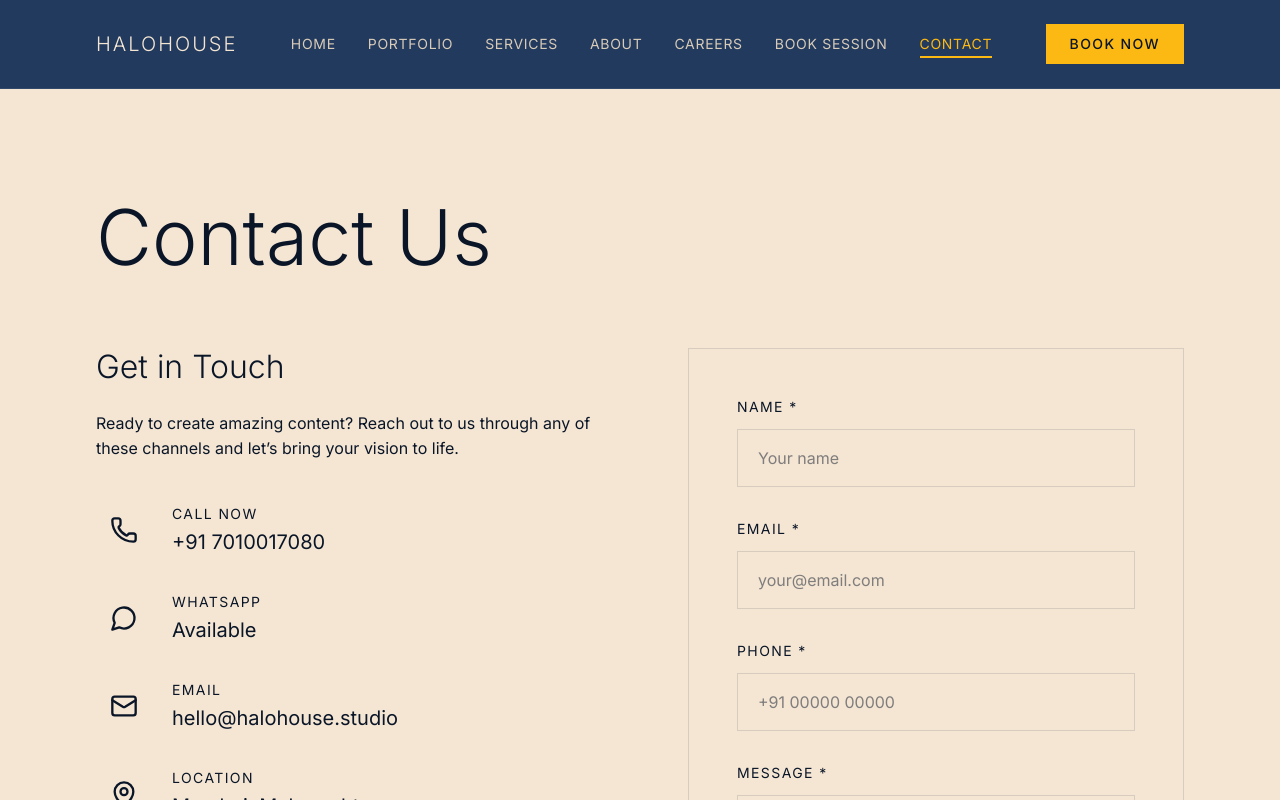
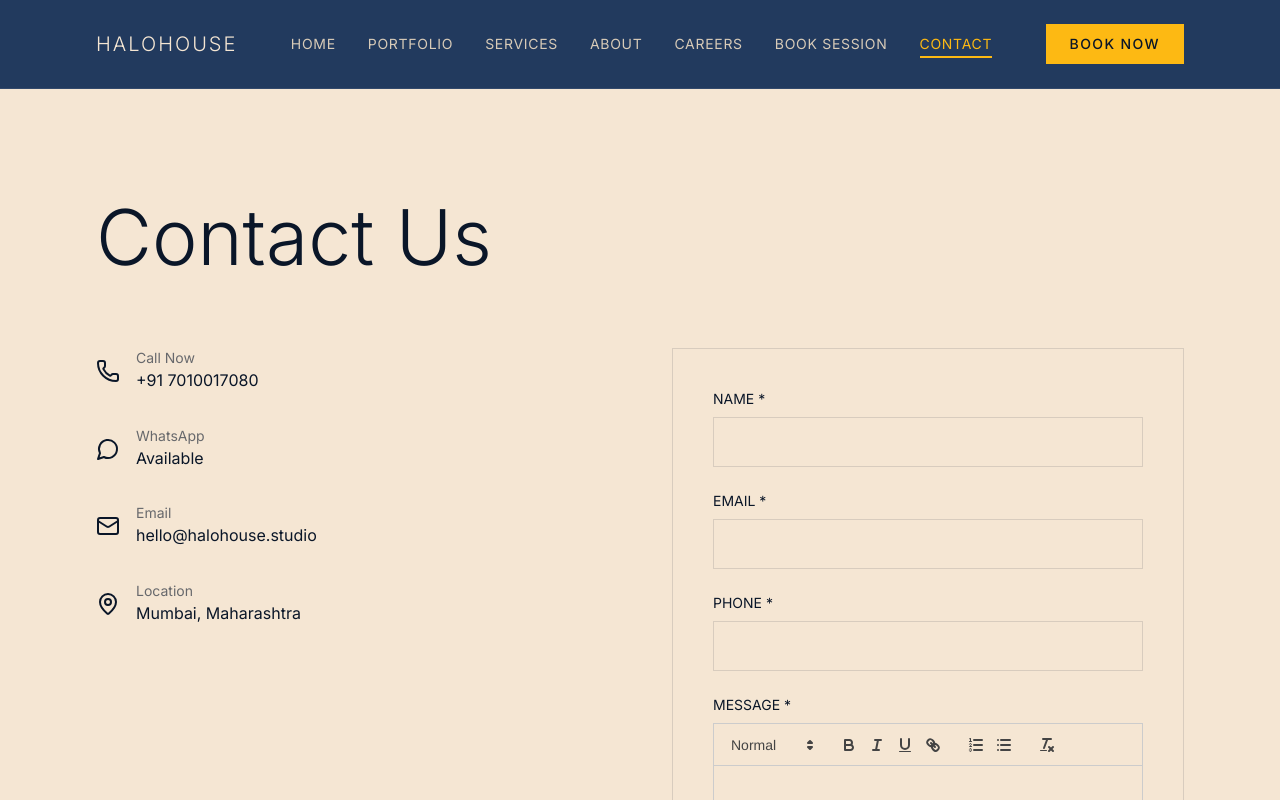
Before and after one commit to wnr-group/halohouse, a React (Vite) app: page /contact in a window 1280 px wide. Shown: the top 800 px of the page. Built offline with nearby package versions, Linux system fonts and the light colour scheme.

Commit message:
Worked on Contact page connected with Supabase and displayed contact info in admin UI

```diff
--- a/App.tsx
+++ b/App.tsx
@@ -21,6 +21,8 @@ import AdminDashboard from "./src/admin/AdminDashboard";
 import AdminBookings from "./src/admin/AdminBookings";
 import AdminApplications from "./src/admin/AdminApplications";
 import AdminJobsList from "./src/admin/AdminJobsList";
+import AdminContactMessages from "./src/admin/AdminContactMessages";
+
 import EditJob from "./src/admin/EditJob";
 /* ---------------- ERROR BOUNDARY ---------------- */
 
@@ -98,6 +100,7 @@ function AppContent() {
     <Route path="jobs/:id/edit" element={<EditJob />} />
     <Route path="bookings" element={<AdminBookings />} />
     <Route path="applications" element={<AdminApplications />} />
+    <Route path="contact-messages" element={<AdminContactMessages />} />
 
   </Route>
 
--- /dev/null
+++ b/src/admin/AdminContactMessages.tsx
@@ -0,0 +1,67 @@
+import { useEffect, useState } from "react";
+import { supabase } from "../lib/supabase";
+
+const AdminContactMessages = () => {
+  const [messages, setMessages] = useState<any[]>([]);
+  const [loading, setLoading] = useState(true);
+
+  useEffect(() => {
+    const fetchMessages = async () => {
+      const { data, error } = await supabase
+        .from("contact_messages")
+        .select("*")
+        .order("created_at", { ascending: false });
+
+      if (error) {
+        console.error("Error fetching contact messages:", error);
+      } else {
+        setMessages(data || []);
+      }
+
+      setLoading(false);
+    };
+
+    fetchMessages();
+  }, []);
+
+  if (loading) {
+    return <p className="p-8">Loading contact messages...</p>;
+  }
+
+  return (
+    <div className="p-8">
+      <h1 className="text-3xl font-bold mb-6">Contact Messages</h1>
+
+      {messages.length === 0 && (
+        <p className="text-muted-foreground">No messages yet.</p>
+      )}
+
+      <div className="space-y-6">
+        {messages.map((msg) => (
+          <div
+            key={msg.id}
+            className="border border-border p-6 bg-background"
+          >
+            <p><strong>Name:</strong> {msg.name}</p>
+            <p><strong>Email:</strong> {msg.email}</p>
+            <p><strong>Phone:</strong> {msg.phone}</p>
+
+            <div className="mt-3">
+              <strong>Message:</strong>
+              <div
+                className="prose mt-2"
+                dangerouslySetInnerHTML={{ __html: msg.message }}
+              />
+            </div>
+
+            <p className="text-sm opacity-60 mt-4">
+              {new Date(msg.created_at).toLocaleString()}
+            </p>
+          </div>
+        ))}
+      </div>
+    </div>
+  );
+};
+
+export default AdminContactMessages;
--- a/src/admin/AdminDashboard.tsx
+++ b/src/admin/AdminDashboard.tsx
@@ -21,6 +21,9 @@ const AdminDashboard = () => {
         <Link to="/admin/applications" className="block underline">
           ➜ View Job Applications
         </Link>
+        <Link to="/admin/contact-messages" className="block underline">
+          ➜ View Contact Messages
+        </Link>
       </div>
     </div>
   );
--- a/src/pages/ContactPage.tsx
+++ b/src/pages/ContactPage.tsx
@@ -1,15 +1,133 @@
 import { motion } from "motion/react";
-import { Phone, MessageCircle, Mail, MapPin, ArrowRight } from "lucide-react";
+import { Phone, MessageCircle, Mail, MapPin } from "lucide-react";
+import { useState } from "react";
+import { supabase } from "../lib/supabase";
+import ReactQuill from "react-quill";
+import "react-quill/dist/quill.snow.css";
 
 export function ContactPage() {
+  const [formData, setFormData] = useState({
+    name: "",
+    email: "",
+    phone: "",
+    message: "",
+  });
+
+  const [loading, setLoading] = useState(false);
+  const [success, setSuccess] = useState("");
+  const [error, setError] = useState("");
+  const [phoneError, setPhoneError] = useState("");
+
+  const emailRegex = /^[^\s@]+@[^\s@]+\.[^\s@]+$/;
+
+  /* ---------------- HELPERS ---------------- */
+
+  const stripHtml = (html: string) => {
+    const div = document.createElement("div");
+    div.innerHTML = html;
+    return div.textContent || div.innerText || "";
+  };
+
+  /* ---------------- INPUT CHANGE ---------------- */
+
+  const handleChange = (
+    e: React.ChangeEvent<HTMLInputElement | HTMLTextAreaElement>
+  ) => {
+    const { name, value } = e.target;
+
+    setFormData((prev) => ({ ...prev, [name]: value }));
+
+    // 🔥 Live phone validation
+    if (name === "phone") {
+      const normalized = value.replace(/\D/g, "");
+
+      if (normalized.length > 0 && normalized.length < 10) {
+        setPhoneError("Phone number must be 10 digits");
+      } else if (
+        normalized.length === 10 &&
+        !/^[6-9]/.test(normalized)
+      ) {
+        setPhoneError("Phone number must start with 6–9");
+      } else {
+        setPhoneError("");
+      }
+    }
+  };
+
+  /* ---------------- SUBMIT ---------------- */
+
+  const handleSubmit = async (e: React.FormEvent) => {
+    e.preventDefault();
+
+    setError("");
+    setSuccess("");
+
+    const plainMessage = stripHtml(formData.message).trim();
+    const normalizedPhone = formData.phone.replace(/\D/g, "");
+
+    // Required fields
+    if (
+      !formData.name.trim() ||
+      !formData.email.trim() ||
+      !normalizedPhone ||
+      !plainMessage
+    ) {
+      setError("All fields are required");
+      return;
+    }
+
+    // Email validation
+    if (!emailRegex.test(formData.email)) {
+      setError("Please enter a valid email address");
+      return;
+    }
+
+    // Phone validation (final guard)
+    if (
+      normalizedPhone.length !== 10 ||
+      !/^[6-9]/.test(normalizedPhone)
+    ) {
+      setError("Please enter a valid 10-digit phone number");
+      return;
+    }
+
+    // Block submit if live error exists
+    if (phoneError) {
+      setError(phoneError);
+      return;
+    }
+
+    setLoading(true);
+
+    const { error } = await supabase
+      .from("contact_messages")
+      .insert([
+        {
+          name: formData.name.trim(),
+          email: formData.email.trim(),
+          phone: normalizedPhone,
+          message: formData.message,
+        },
+      ]);
+
+    if (error) {
+      console.error(error);
+      setError("Failed to send message. Please try again.");
+    } else {
+      setSuccess("Message sent successfully!");
+      setFormData({ name: "", email: "", phone: "", message: "" });
+    }
+
+    setLoading(false);
+  };
+
+  /* ---------------- UI ---------------- */
+
   return (
     <div className="min-h-screen pb-20 bg-background text-foreground">
-
-      {/* CONTACT SECTION */}
       <section className="py-32 px-8 md:px-16 lg:px-24">
         <div className="max-w-[1400px] mx-auto">
 
-          {/* Header */}
           <motion.div
             initial={{ opacity: 0, y: 40 }}
             animate={{ opacity: 1, y: 0 }}
@@ -19,130 +137,83 @@ export function ContactPage() {
             <h1>Contact Us</h1>
           </motion.div>
 
-          <div className="grid grid-cols-1 lg:grid-cols-2 gap-16 lg:gap-24">
+          <div className="grid grid-cols-1 lg:grid-cols-2 gap-16">
 
-            {/* CONTACT INFO */}
-            <motion.div
-              initial={{ opacity: 0, x: -50 }}
-              animate={{ opacity: 1, x: 0 }}
-              transition={{ duration: 0.8, delay: 0.1 }}
-              className="space-y-10"
-            >
-              <div>
-                <h3 className="mb-6">Get in Touch</h3>
-                <p className="text-foreground/70 max-w-lg">
-                  Ready to create amazing content? Reach out to us through any of these channels and let’s bring your vision to life.
-                </p>
-              </div>
+            {/* INFO */}
+            <div className="space-y-8">
+              <ContactItem icon={Phone} label="Call Now" value="+91 7010017080" href="tel:+917010017080" />
+              <ContactItem icon={MessageCircle} label="WhatsApp" value="Available" href="https://wa.me/917010017080" />
+              <ContactItem icon={Mail} label="Email" value="hello@halohouse.studio" />
+              <ContactItem icon={MapPin} label="Location" value="Mumbai, Maharashtra" />
+            </div>
 
-              <div className="space-y-8">
-                <ContactItem
-                  icon={Phone}
-                  label="Call Now"
-                  value="+91 7010017080"
-                  href="tel:+917010017080"
-                />
+            {/* FORM */}
+            <div className="border p-10">
+              <form onSubmit={handleSubmit} className="space-y-6">
+                <Field label="Name *" name="name" value={formData.name} onChange={handleChange} />
+                <Field label="Email *" name="email" type="email" value={formData.email} onChange={handleChange} />
+                <Field label="Phone *" name="phone" value={formData.phone} onChange={handleChange} />
 
-                <ContactItem
-                  icon={MessageCircle}
-                  label="WhatsApp"
-                  value="Available"
-                  href="https://wa.me/917010017080"
-                />
-
-                <ContactItem
-                  icon={Mail}
-                  label="Email"
-                  value="hello@halohouse.studio" href={undefined}                />
-
-                <ContactItem
-                  icon={MapPin}
-                  label="Location"
-                  value="Mumbai, Maharashtra" href={undefined}                />
-              </div>
-            </motion.div>
-
-            {/* CONTACT FORM (TRANSPARENT) */}
-            <motion.div
-              initial={{ opacity: 0, x: 50 }}
-              animate={{ opacity: 1, x: 0 }}
-              transition={{ duration: 0.8, delay: 0.2 }}
-              className="bg-transparent border border-border p-10 md:p-12"
-            >
-              <form className="space-y-8">
-                <Field label="Name *" placeholder="Your name" />
-                <Field label="Email *" type="email" placeholder="your@email.com" />
-                <Field label="Phone *" placeholder="+91 00000 00000" />
+                {phoneError && (
+                  <p className="text-red-600 text-sm">{phoneError}</p>
+                )}
 
                 <div>
-                  <label className="block text-sm tracking-widest uppercase text-muted-foreground mb-3">
-                    Message *
-                  </label>
-                  <textarea
-                    rows={6}
-                    className="w-full px-5 py-4 border border-border bg-transparent text-foreground focus:border-primary focus:outline-none resize-none"
-                    placeholder="Tell us about your project..."
+                  <label className="block text-sm uppercase mb-2">Message *</label>
+                  <ReactQuill
+                    theme="snow"
+                    value={formData.message}
+                    onChange={(value) =>
+                      setFormData((prev) => ({ ...prev, message: value }))
+                    }
                   />
                 </div>
 
-                {/* BUTTON — unchanged */}
                 <button
                   type="submit"
-                  className="w-full px-10 py-6 bg-[#FDB913] text-[#0A1628] text-sm tracking-widest uppercase hover:bg-[#FDB913]/90 transition-all font-medium"
+                  disabled={loading || !!phoneError}
+                  className="w-full py-4 bg-[#FDB913] text-black font-medium"
                 >
-                  Send Message
+                  {loading ? "Sending..." : "Send Message"}
                 </button>
+
+                {success && <p className="text-green-600">{success}</p>}
+                {error && <p className="text-red-600">{error}</p>}
               </form>
-            </motion.div>
+            </div>
 
           </div>
         </div>
       </section>
-
-
     </div>
   );
 }
 
-/* =========================
-   Reusable Components
-========================= */
+/* ---------------- COMPONENTS ---------------- */
 
-function ContactItem({ icon: Icon, label, value, href }) {
+function ContactItem({ icon: Icon, label, value, href }: any) {
   const Wrapper = href ? "a" : "div";
-
   return (
-    <Wrapper
-      href={href}
-      target={href?.startsWith("http") ? "_blank" : undefined}
-      rel="noopener noreferrer"
-      className="flex items-center gap-5 group"
-    >
-      <div className="w-14 h-14 rounded-full bg-primary flex items-center justify-center group-hover:scale-110 transition-transform">
-        <Icon className="w-7 h-7 text-primary-foreground" />
-      </div>
+    <Wrapper href={href} target="_blank" className="flex gap-4 items-center">
+      <Icon />
       <div>
-        <p className="text-sm tracking-widest uppercase text-muted-foreground mb-1">
-          {label}
-        </p>
-        <p className="text-xl group-hover:text-primary transition-colors">
-          {value}
-        </p>
+        <p className="text-sm opacity-60">{label}</p>
+        <p>{value}</p>
       </div>
     </Wrapper>
   );
 }
 
-function Field({ label, type = "text", placeholder = "" }) {
+function Field({ label, name, value, onChange, type = "text" }: any) {
   return (
     <div>
-      <label className="block text-sm tracking-widest uppercase text-muted-foreground mb-3">
-        {label}
-      </label>
+      <label className="block text-sm uppercase mb-2">{label}</label>
       <input
+        name={name}
+        value={value}
+        onChange={onChange}
         type={type}
-        placeholder={placeholder}
-        className="w-full px-5 py-4 border border-border bg-transparent text-foreground focus:border-primary focus:outline-none"
+        className="w-full border px-4 py-3"
       />
     </div>
   );
```
